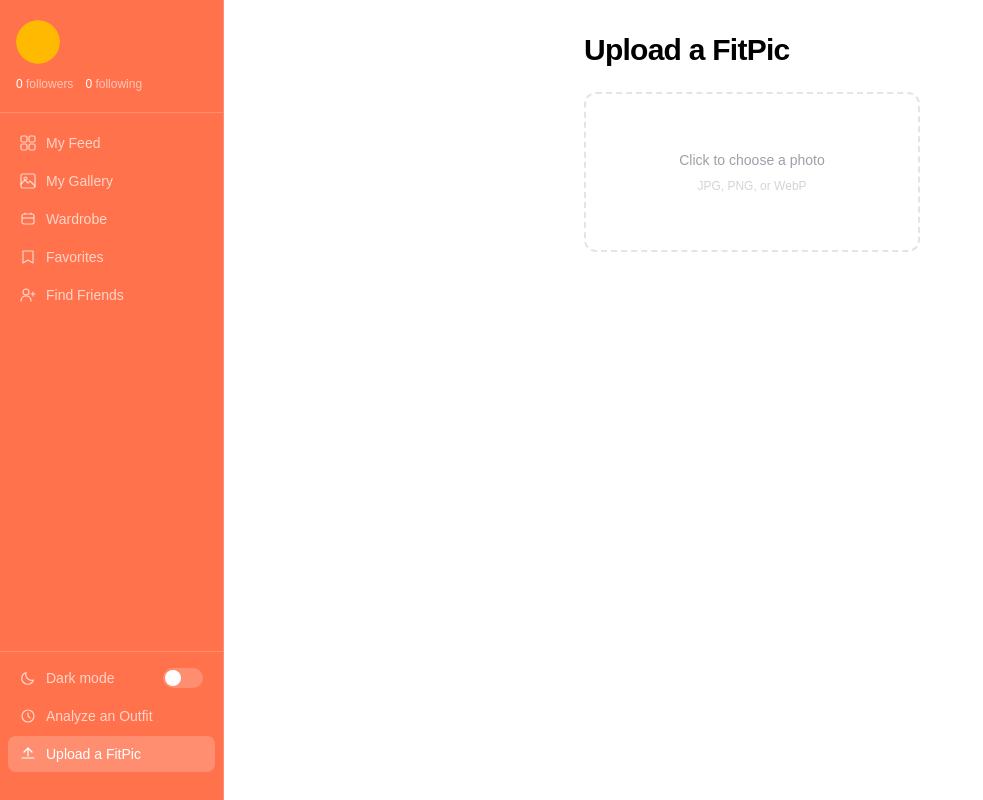
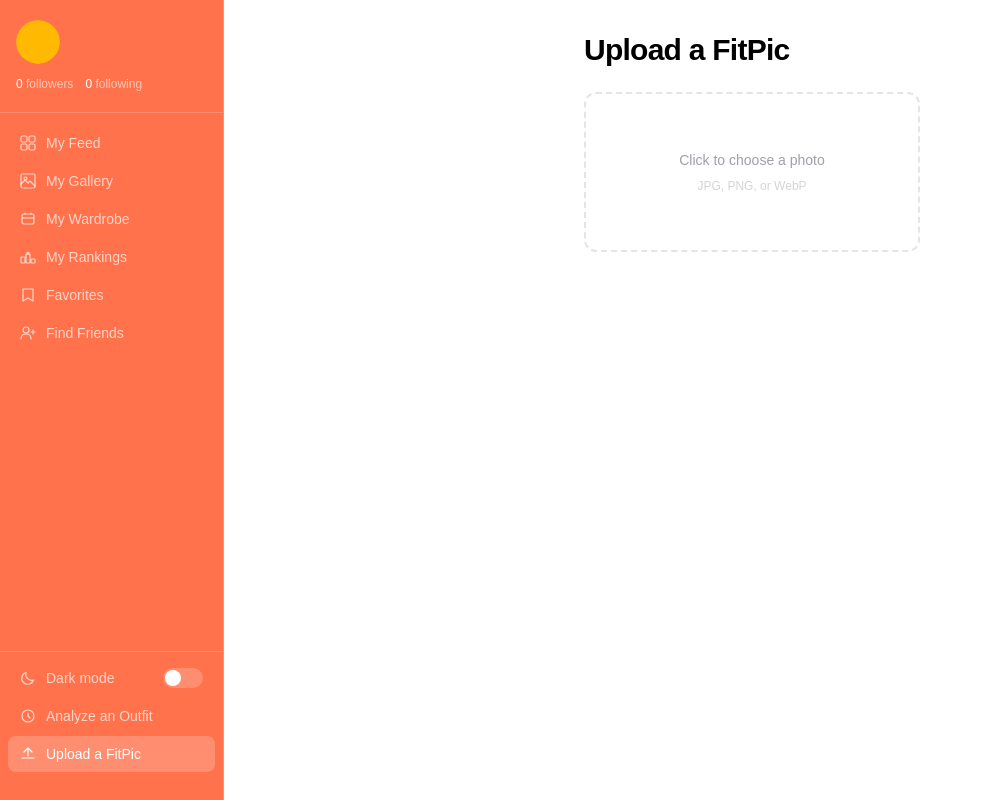
Before and after one commit to shrumrii/FitPic, a Next.js app in the folder frontend/frontend/: page /upload in a window 1280 px wide. Shown: the whole page, without its empty margins (0-983 px from the left). Built offline with nearby package versions, Linux system fonts and the light colour scheme; no server answers.

Commit message:
some formatting changes for rankings and sidebar

```diff
--- a/frontend/frontend/app/analyze/[image_id]/page.tsx
+++ b/frontend/frontend/app/analyze/[image_id]/page.tsx
@@ -294,7 +294,7 @@ export default function Analyze({ params }: { params: Promise<{ image_id: string
                                         onChange={(e) => setDescription(e.target.value)}
                                         onBlur={handleSaveJournal}
                                         type="text"
-                                        placeholder="Maison Margiela Gats, Lemaire shirt..."
+                                        placeholder="Lemaire shirt, Margiela Tabis..."
                                         className="w-full text-sm bg-transparent border border-zinc-200 dark:border-zinc-700 rounded-lg px-3 py-2 text-zinc-700 dark:text-zinc-300 placeholder:text-zinc-300 dark:placeholder:text-zinc-600 focus:outline-none focus:border-zinc-400"
                                     />
                                 </div>
--- a/frontend/frontend/app/rankings/edit/page.tsx
+++ b/frontend/frontend/app/rankings/edit/page.tsx
@@ -1,6 +1,5 @@
 "use client";
-import Navbar from "@/components/navbar"
-import Image from "next/image";
+import Sidebar from "@/components/sidebar";
 import { useState, useEffect } from "react";
 import { useRouter } from "next/navigation";
 import Spinner from "@/components/spinner";
@@ -35,7 +34,7 @@ export default function Rankings() {
 
             try {
                 setLoadingRankings(true);
-                const response = await loggedFetch(`${process.env.NEXT_PUBLIC_API_URL}/users/${user_id}/rankings`, undefined, user_id);
+                const response = await loggedFetch(`${process.env.NEXT_PUBLIC_API_URL}/users/rankings`, undefined, user_id);
 
                 if (!response.ok) {
                     console.log(await response.text());
@@ -110,7 +109,7 @@ export default function Rankings() {
     const saveRankings = async () => {
         try {
             setSaving(true);
-            const response = await loggedFetch(`${process.env.NEXT_PUBLIC_API_URL}/users/${user_id}/rankings`, {
+            const response = await loggedFetch(`${process.env.NEXT_PUBLIC_API_URL}/users/rankings`, {
                 method: "PUT",
                 headers: {
                     "Content-Type": "application/json"
@@ -139,9 +138,11 @@ export default function Rankings() {
     if (loading || loadingRankings) return <Spinner/>;
 
     return (
-        <div className="flex flex-col min-h-screen bg-white dark:bg-black">
-            <Navbar/>
-            <main className="w-full max-w-7xl mx-auto px-6 py-8 relative">
+
+        <div className="flex min-h-screen bg-white dark:bg-black">
+            <Sidebar/>
+            <main className="w-full px-6 py-8">
+
                 <h1 className="text-2xl font-semibold tracking-tight text-black dark:text-white mb-6">
                     My Rankings
                 </h1>
--- a/frontend/frontend/app/rankings/page.tsx
+++ b/frontend/frontend/app/rankings/page.tsx
@@ -1,5 +1,5 @@
 "use client";
-import Navbar from "@/components/navbar"
+import Sidebar from "@/components/sidebar"
 import Image from "next/image";
 import { useState, useEffect } from "react";
 import { useRouter } from "next/navigation";
@@ -25,7 +25,7 @@ export default function Rankings() {
 
             try {
                 setLoadingRankings(true);
-                const response = await loggedFetch(`${process.env.NEXT_PUBLIC_API_URL}/users/${user_id}/rankings`, undefined, user_id);
+                const response = await loggedFetch(`${process.env.NEXT_PUBLIC_API_URL}/users/rankings`, undefined, user_id);
 
                 if (!response.ok) {
                     console.log(await response.text());
@@ -56,11 +56,10 @@ export default function Rankings() {
     const third = rankings.find(r => r.rank === 3);
     const fourth = rankings.find(r => r.rank === 4);
     const fifth = rankings.find(r => r.rank === 5);
-
     return (
-        <div className="flex flex-col min-h-screen bg-white dark:bg-black">
-            <Navbar/>
-            <main className="w-full max-w-7xl mx-auto px-6 py-8 relative">
+        <div className="flex min-h-screen bg-white dark:bg-black">
+            <Sidebar/>
+            <main className="w-full px-6 py-8">
                 <h1 className="text-2xl font-semibold tracking-tight text-black dark:text-white mb-6">
                     My Rankings
                 </h1>
--- a/frontend/frontend/components/sidebar.tsx
+++ b/frontend/frontend/components/sidebar.tsx
@@ -58,13 +58,25 @@ export default function Sidebar() {
             ),
         },
         {
-            label: "Wardrobe",
+            label: "My Wardrobe",
             href: "/wardrobe",
             icon: (
                 <svg className="w-4 h-4" viewBox="0 0 16 16" fill="none">
                     <rect x="2" y="3" width="12" height="10" rx="2" stroke="currentColor" strokeWidth="1.2"/>
                     <path d="M5 3V2M11 3V2" stroke="currentColor" strokeWidth="1.2" strokeLinecap="round"/>
                     <path d="M2 7h12" stroke="currentColor" strokeWidth="1.2"/>
+                </svg>
+            ),
+        },
+        {
+            label: "My Rankings",
+            href: "/rankings",
+            icon: (
+                <svg className="w-4 h-4" viewBox="0 0 16 16" fill="none">
+                    <rect x="1" y="8" width="4" height="6" rx="0.75" stroke="currentColor" strokeWidth="1.2"/>
+                    <rect x="6" y="5" width="4" height="9" rx="0.75" stroke="currentColor" strokeWidth="1.2"/>
+                    <rect x="11" y="10" width="4" height="4" rx="0.75" stroke="currentColor" strokeWidth="1.2"/>
+                    <path d="M8 2L8.6 3.5H10.5L9 4.5L9.5 6L8 5L6.5 6L7 4.5L5.5 3.5H7.4L8 2Z" fill="currentColor"/>
                 </svg>
             ),
         },
```
Also changed, not shown: 1 other file (tests, documents, lock files or other folders).
